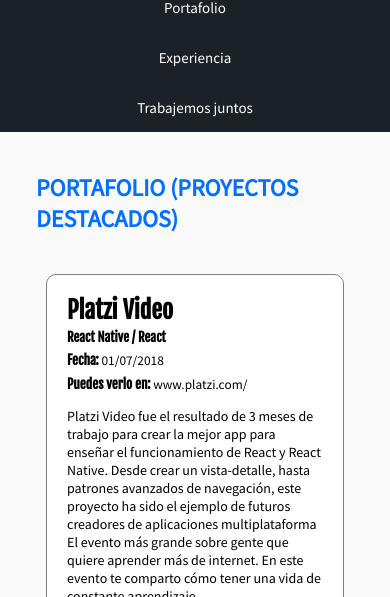
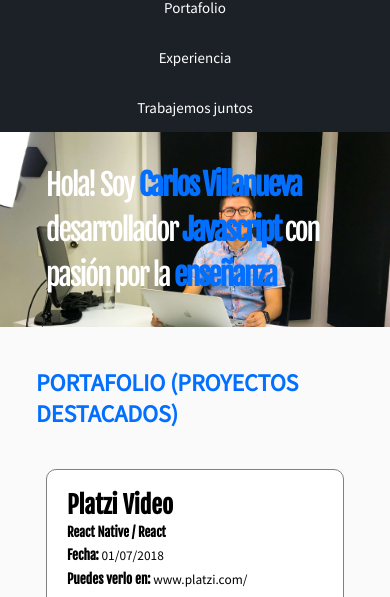
Before and after one commit to cevadev/portafolio-responsivo, a plain HTML site: page index.html in a window 390 px wide. Shown: the part 72-669 px from the top of the page. Drawn offline with Linux system fonts and the light colour scheme.

Commit message:
Portafolio project

```diff
--- a/css/styles.css
+++ b/css/styles.css
@@ -324,6 +324,28 @@
     .container{
         padding: 0 1.6rem;
     }
+
+    .hero{
+        height: auto;
+        position: relative;
+        overflow: hidden;
+        padding: 3rem;
+    }
+
+    .hero-image{
+        position: absolute;
+        z-index: 1;
+        left: 0;
+        right: 0;
+        top: 0;
+        bottom: 0;
+        width: 100%;
+    }
+
+    h1{
+        font-size: 3rem;
+        z-index: 2;
+    }
 }
 
 /*====DESKTOP FIRST: APLICAMOS ESTILOS CUANDO LA DIMENSION DE LA PANTALLA ES MENOR O HASTA 768PX===*/
@@ -424,5 +446,12 @@
 
 /*====DESKTOP FIRST: APLICAMOS ESTILOS CUANDO LA DIMENSION DE LA PANTALLA ES MENOR O HASTA 320PX===*/
 @media screen and (max-width: 320px){
+    h1{
+        font-size: 2rem;
+    }
 
+    .hero{
+        padding: 2rem 1rem;
+        text-shadow: 1rem 2rem 2rem #000;
+    }
 }
--- a/index.html
+++ b/index.html
@@ -30,12 +30,12 @@
         </div>
     </header>
      <main>
-        <!-- <section class="hero">
+        <section class="hero">
             <div class="container">
                 <h1>Hola! Soy <strong>Carlos Villanueva</strong> <br> desarrollador <strong>Javascript</strong> con <br> pasión por la <strong>enseñanza</strong></h1>
                 <img class="hero-image" src="./images/hero.jpg" alt="" width="500px" height="300">
             </div>
-        </section> -->
+        </section>
         <section id="portafolio" class="portfolio">
             <div class="container">
                 <h2>Portafolio (Proyectos Destacados)</h2>
```
